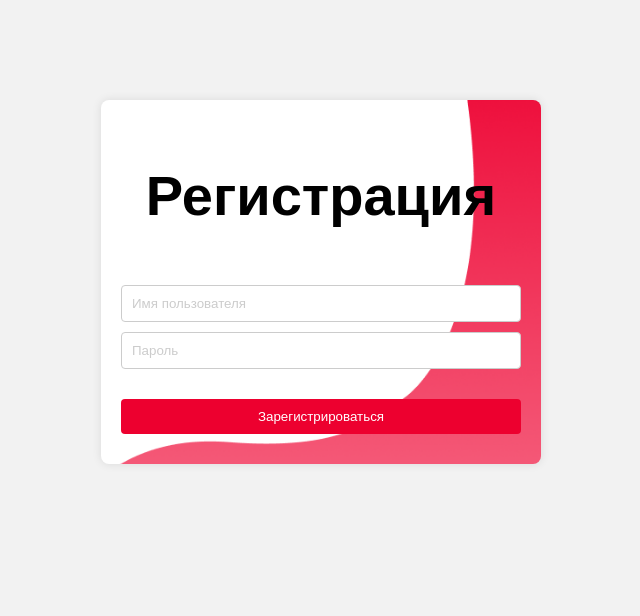
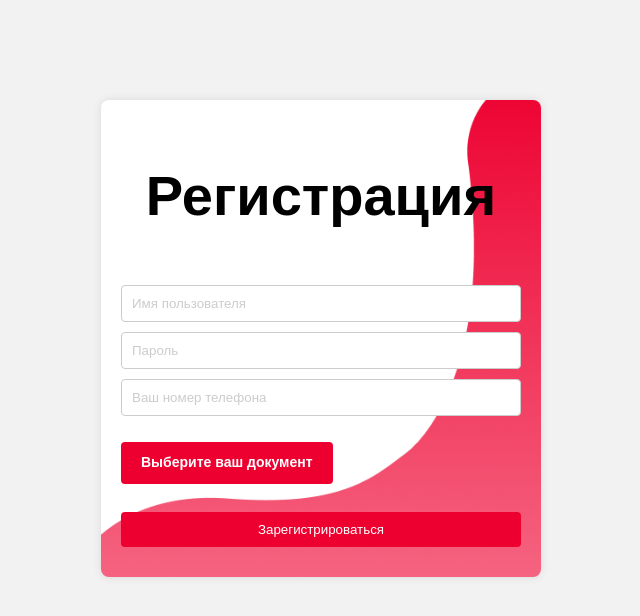
Before and after one commit to XtOne777/SMUH, a Flask app: page /register in a window 1280 px wide. Shown: the top 616 px of the page, without its empty margins (319-959 px from the left). Run offline with Flask 3, Linux system fonts and the light colour scheme.

Commit message:
Register com*

```diff
--- a/templates/assets/css/StyleSheet1.css
+++ b/templates/assets/css/StyleSheet1.css
@@ -325,6 +325,40 @@ body {
 ::placeholder{
     color: #E15C76;
 }
+
+.inp-file span{
+    position: relative;
+	display: inline-block;
+	cursor: pointer;
+	outline: none;
+	text-decoration: none;
+	font-size: 14px;
+	vertical-align: middle;
+	color: #fff;
+	text-align: center;
+	border-radius: 4px;
+	background-color: #ED002F;
+	line-height: 22px;
+	padding: 10px 20px;
+	box-sizing: border-box;
+	border: none;
+	margin: 0;
+	transition: background-color 0.2s;
+}
+.inp-file input[type=file] {
+	position: absolute;
+	z-index: -1;
+	opacity: 0;
+	display: block;
+	width: 0;
+	height: 0;
+}
+
+.inp-file {
+	position: relative;
+	display: inline-block;
+}
+
 .modal-input{
     background-image: url(../images/search.png);
     background-position: 5px 5px;
--- a/templates/register.html
+++ b/templates/register.html
@@ -74,6 +74,11 @@
         <form action="/register" method="post">
             <input type="text" name="username" placeholder="Имя пользователя" required>
             <input type="password" name="password" placeholder="Пароль" required>
+            <input type="tel" name="phone" placeholder="Ваш номер телефона" pattern="+7 ([0-9]{3}) [0-9]{2}-[0-9]{2}" required>
+            <label class="inp-file">
+                <input type="file" name="image" id="image" accept="image/*" required>
+                <span class="inp-reg" >Выберите ваш документ</span>
+            </label>
             <button type="submit">Зарегистрироваться</button>
         </form>
     </div>
```
